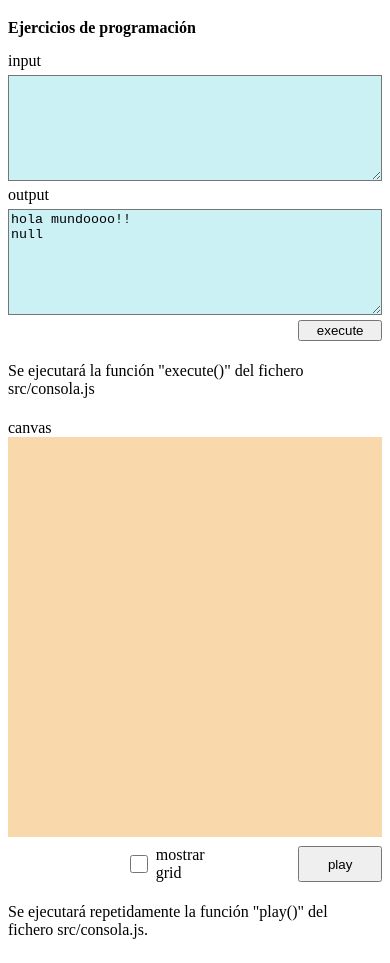
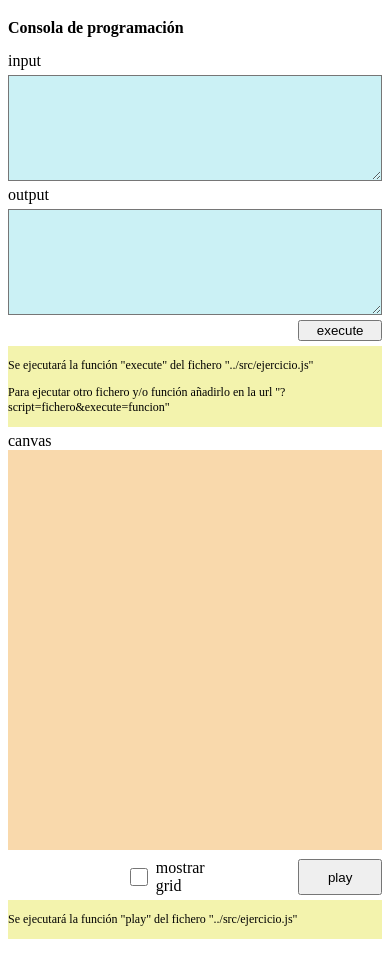
Before and after one commit to sgalsant/typescript, a website: page public/consola.html in a window 390 px wide. Both pictures are taken after a click on the button "execute". Drawn offline with Linux system fonts and the light colour scheme.

Commit message:
parametros en consola

```diff
--- a/helper/consolaEx.js
+++ b/helper/consola.js
@@ -2,6 +2,10 @@ let countLine = 0;
 
 let canvas;
 let context2d;
+
+let scriptEjercicio = null; // fichero javascript a ejecutar al pulsar los botones "execute" y "play"
+let fnExecute = null; // funcion a ejecutar al pulsar el botón "execute"
+let fnPlay = null;
 
 document.addEventListener('DOMContentLoaded', () => {
   document.getElementById('run').addEventListener('click', doRun);
@@ -19,12 +23,37 @@ document.addEventListener('DOMContentLoaded', () => {
 
   canvas = document.getElementById('canvas');
   context2d = canvas.getContext('2d');
+
+  let params = (new URL(document.location)).searchParams;
+  scriptEjercicio = params.get("script");
+  if (scriptEjercicio == null) {
+    scriptEjercicio = "ejercicio.js"
+  }
+  scriptEjercicio = "../src/" + scriptEjercicio;
+  let script = document.createElement("script");
+  script.src = scriptEjercicio;
+  script.async = true;
+  document.head.appendChild(script);
+
+  fnExecute = params.get("execute");
+  if (fnExecute == null) {
+    fnExecute = "execute";
+  }
+
+  fnPlay = params.get("play");
+  if (fnPlay == null) {
+    fnPlay = "play";
+  }
+
+  document.getElementById("helpExecute").innerHTML = `Se ejecutará la función "${fnExecute}" del fichero "${scriptEjercicio}"`;
+  document.getElementById("helpPlay").innerHTML = `Se ejecutará la función "${fnPlay}" del fichero "${scriptEjercicio}"`;
 });
 
 function readLine() {
   const input = document.getElementById('input');
   const lines = input.value.split('\n');
-  if (countLine >= lines.length - 1) {
+  if ((countLine > lines.length - 1) ||
+   ((countLine == lines.length - 1) && (lines[countLine].length == 0))) {
     return null;
   }
 
@@ -63,13 +92,15 @@ function doPlay() {
     drawGridLine(context2d, 20);
   }
 
-  if (play()) {
+  if (globalThis[fnPlay]()) {
     requestAnimationFrame(doPlay);
   }
 }
 
 function doRun() {
-  execute();
+  // execute();
+  countLine = 0;
+  globalThis[fnExecute]();
 }
 
 window.addEventListener('resize', (even) => {
--- a/public/consola.html
+++ b/public/consola.html
@@ -2,18 +2,18 @@
 <html lang="es">
 
 <head>
-  <title>Ejercicio</title>
+  <title>consola</title>
   <meta charset="utf-8">
   <meta name="viewport" content="width=device-width, initial-scale=1.0">
   <link rel="stylesheet" type="text/css" href="../style/consola.css">
 
-  <script src="../helper/consolaEx.js" defer></script>
-  <script src="../src/consola.js" defer></script>
+  <script src="../helper/consola.js" defer></script>
+
 </head>
 
 <body>
   <div class="wrapper">
-    <h1>Ejercicios de programación</h1>
+    <h1>Consola de programación</h1>
 
     <label for="input">input</label>
     <textarea id="input"></textarea>
@@ -22,7 +22,12 @@
     <textarea id="output" readonly></textarea>
 
     <button id="run" type="button" class="run">execute</button>
-    <p>Se ejecutará la función "execute()" del fichero src/consola.js</p>
+    <div class="help">
+    <p id="helpExecute">Se ejecutará la función "execute()" del fichero src/ejercicio.js</p>
+    <p>Para ejecutar otro fichero y/o función añadirlo en la url "?script=fichero&execute=funcion"</p>
+    </div>
+
+
     <div id="wrapper_canvas">
       <label for="canvas">canvas</label>
       <canvas id="canvas">
@@ -31,7 +36,9 @@
     </div>
     <input type="checkbox" id="grid">mostrar grid
     <button id="play" type="button" class="run">play</button>
-    <p>Se ejecutará repetidamente la función "play()" del fichero src/consola.js.</p>
+    <div class="help">
+    <p id="helpPlay">Se ejecutará repetidamente la función "play()" del fichero src/ejercicio.js.</p>
+    </div>
   </div>
 </body>
 
--- a/src/consola.js
+++ b/src/ejercicio.js
@@ -1,13 +1,15 @@
 console.log('cargado fichero src/consola.js');
 
 function execute() {
-  writeLine('hola mundoooo!!');
-  const text = readLine();
-  writeLine(text);
+  let line = readLine();
+  writeLine(line);
+
 }
 
-let x = 0;
-let y = 0;
+
+// play
+let x = 50;
+let y = 50;
 
 function play() {
   x += 1;
@@ -16,4 +18,5 @@ function play() {
   context2d.beginPath();
   context2d.arc(x, y, 50, 0, 2 * Math.PI);
   context2d.stroke();
+  return true; // si retorna true se llamará repetidamente
 }
--- a/style/consola.css
+++ b/style/consola.css
@@ -15,19 +15,21 @@ textarea {
 
 }
 
+button {
+   grid-column: col-start 8/ span 3;
+}
+.help {
+  background-color: rgb(243, 243, 173);
+  font-size: 12px;
+   grid-column: col-start 3/ span 8;
+}
 
-
-p, #filejs {
-  grid-column: col-start 3 / span 8;
-}
 
 #grid {
   grid-column: col-start 5 / span 1;
 }
 
-.run {
-    grid-column: col-start 9/ span 2;
-}
+
 
 #wrapper_canvas {
 
@@ -48,19 +50,15 @@ p, #filejs {
     font-size:16px;
   }
 
-  h1,label, textarea, #wrapper_canvas {
+  h1,label, textarea, #wrapper_canvas, .help {
     grid-column: col-start / span 12;
-  }
-
-  p, #filejs {
-    grid-column: col-start / 12;
   }
 
   #id {
     grid-column: col-start 6/ span 3;
   }
 
-  .run {
+  button {
     grid-column: col-start 10/ span 3;
   }
 }
@@ -69,15 +67,11 @@ p, #filejs {
   h1 {
     font-size:10px;
   }
-  p,  #filejs {
+
+  #id, .help {
     grid-column: col-start / span 12;
   }
 
-  #id {
-    grid-column: col-start / span 12;
-  }
 
-  .run {
-    grid-column: col-start / span 12;
-  }
+
 }
```
Also changed, not shown: src/ejercicio2.js (added, +7 -0 lines).
